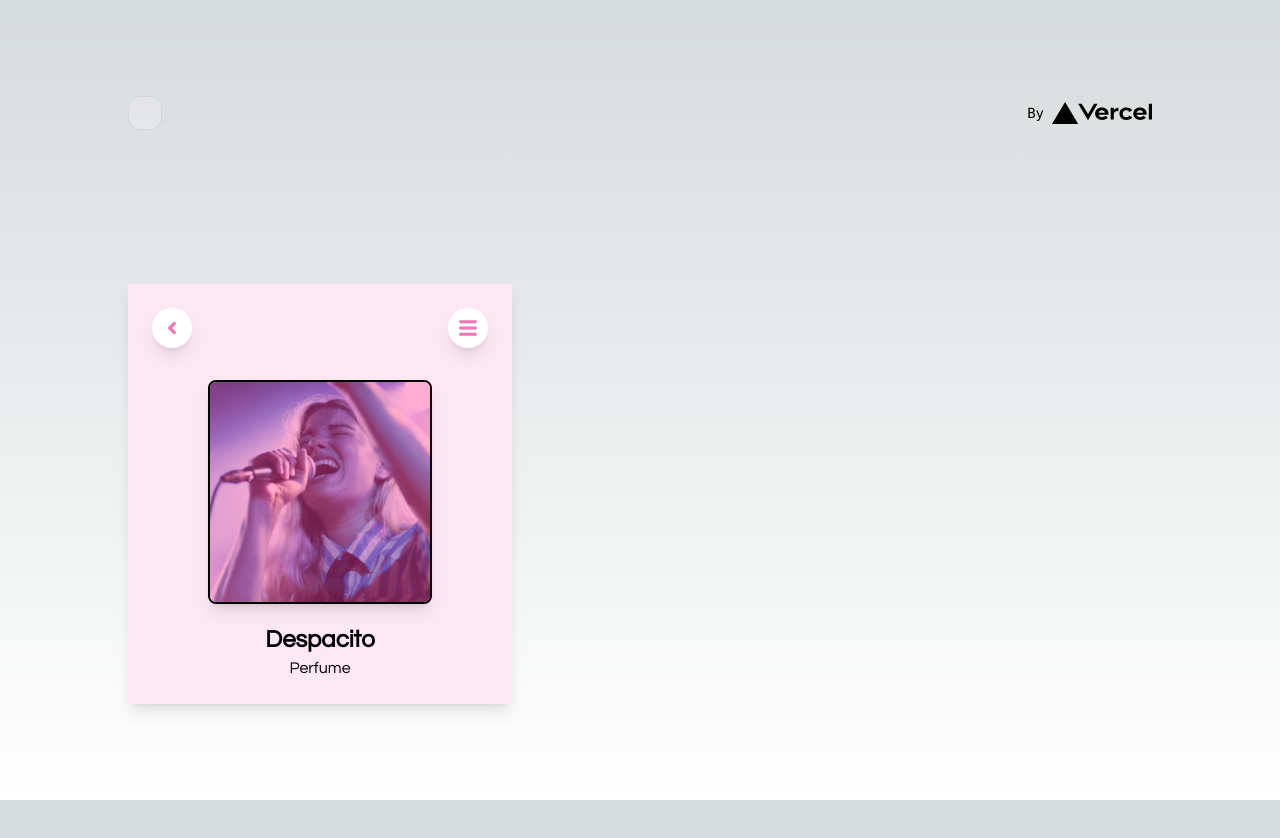
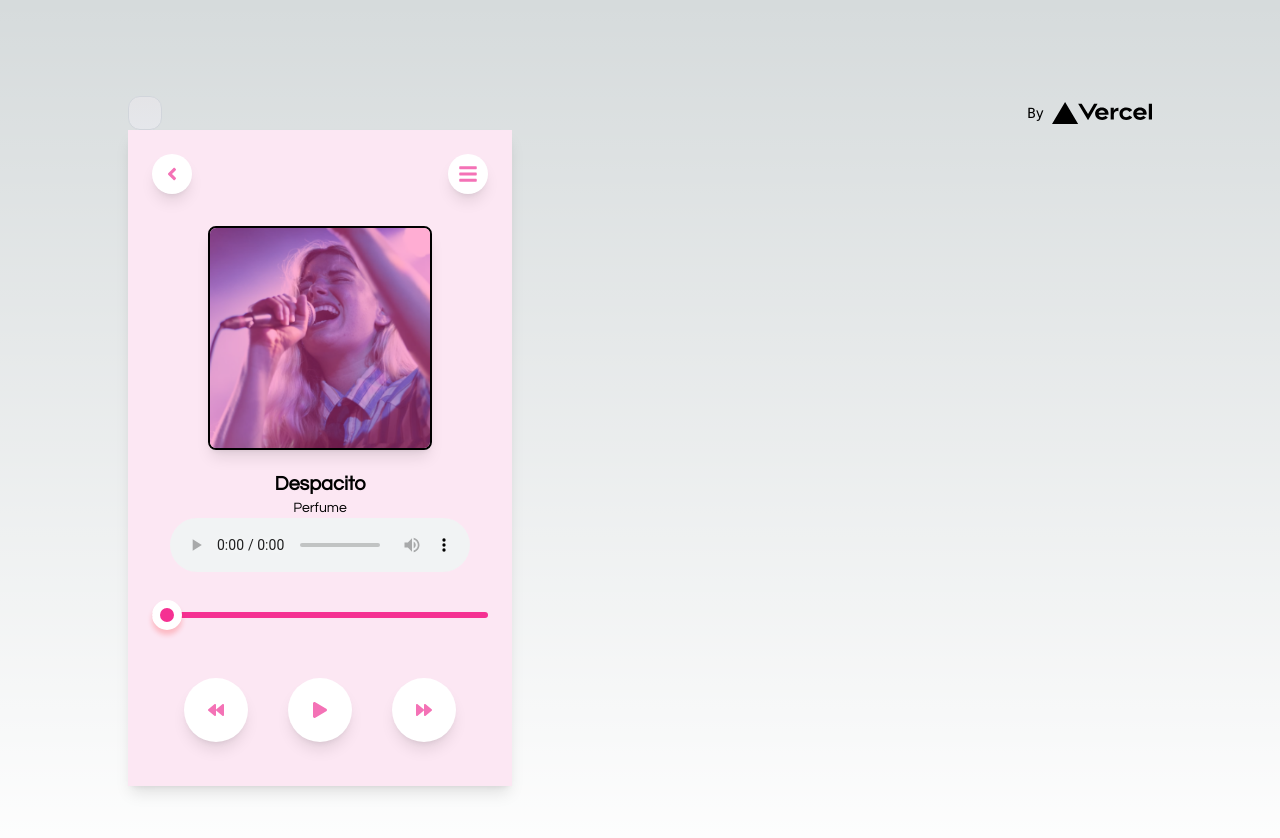
Before and after one commit to jojazpeitia/player, a Next.js app: page / in a window 1280 px wide. Shown: the top 838 px of the page. Before the commit the page ends 800 px from the top, so only its background shows below. Built offline with nearby package versions, Linux system fonts and the light colour scheme.

Commit message:
added play buttons + audio

```diff
--- a/app/globals.css
+++ b/app/globals.css
@@ -25,3 +25,23 @@ body {
     )
     rgb(var(--background-start-rgb));
 }
+
+#progress{
+  -webkit-appearance: none;
+  width: 100%;
+  height: 6px;
+  background: #f53192;
+  border-radius: 4px;
+  cursor: pointer;
+  margin: 40px 0;
+}
+
+#progress::-webkit-slider-thumb {
+  -webkit-appearance: none;
+  background: #f53192;
+  width: 30px;
+  height: 30px;
+  border-radius: 50%;
+  border: 8px solid #fff;
+  box-shadow: 0 5px 5px rgba(255, 26, 26, 0.22);
+}
--- a/app/page.tsx
+++ b/app/page.tsx
@@ -1,5 +1,5 @@
 import Image from 'next/image'
-import { FaAngleLeft, FaBars } from 'react-icons/fa';
+import { FaAngleLeft, FaBars, FaBackward, FaForward, FaPlay, } from 'react-icons/fa';
 import { Questrial } from 'next/font/google'
 
 
@@ -39,6 +39,7 @@ export default function Home() {
       {/* main content */}
       <div className="mb-32 grid text-center lg:max-w-5xl lg:w-full lg:mb-0 lg:grid-cols-4 lg:text-left">
         <div className='bg-pink-100 w-96 p-6 text-center shadow-lg'>
+          {/* Icons */}
           <nav className="flex items-center justify-between mb-8">
             <div className="bg-white flex items-center justify-center w-10 h-10 rounded-3xl leading-10 shadow-lg">
               <FaAngleLeft className="fill-pink-400 w-5 h-5"/>
@@ -47,6 +48,7 @@ export default function Home() {
               <FaBars className="fill-pink-400 w-5 h-5"/>
             </div>
           </nav>
+          {/* Image */}
           <div className="flex justify-center">
             <Image
               src="/468-thumbnail.png"
@@ -57,10 +59,33 @@ export default function Home() {
               className="w-56 dark:invert rounded-lg shadow-lg border-2 border-black"
             />
           </div>
+          {/* Song Info */}
           <div className={`${questrial.className} mt-5`}>
-            <h1 className='font-bold text-2xl'> Despacito </h1>
-            <p> Perfume </p>
+            <h1 className='font-semibold text-xl'> Despacito </h1>
+            <p className='text-sm'> Perfume </p>
           </div>
+          {/* Player */}
+          <div className="flex justify-center">
+            <audio controls>
+              <source src="WhatsApp Audio 2023-08-15 at 8.31.48 AM.mpeg" type='audio/mpeg'/>
+            </audio>
+          </div>
+          <input type='range' value="0" id="progress"/>
+          {/* Controls */}
+          <div className="flex justify-center items-center">
+            <div className="w-16 h-16 m-5 bg-white inline-flex items-center justify-center rounded-full shadow-lg cursor-pointer">
+              <FaBackward className="fill-pink-400"/>
+            </div>
+            <div className="w-16 h-16 m-5 bg-white inline-flex items-center justify-center rounded-full shadow-lg cursor-pointer">
+              <FaPlay className="fill-pink-400"/>
+            </div>
+            <div className="w-16 h-16 m-5 bg-white inline-flex items-center justify-center rounded-full shadow-lg cursor-pointer">
+              <FaForward className="fill-pink-400"/>
+            </div>
+          </div>
+
+
+
         </div>
       </div>
     </main>
```
Also changed, not shown: 1 other file (tests, documents, lock files or other folders).
